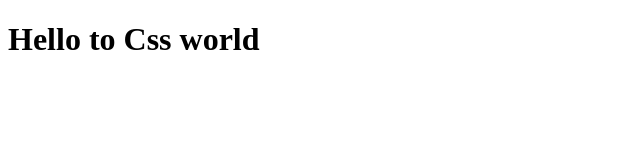
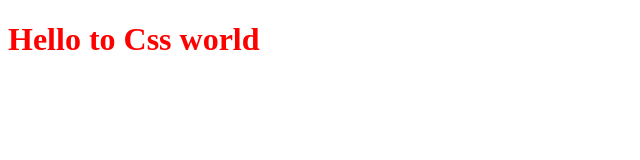
Before and after one commit to AakritiA04/Html-practice, a plain HTML site: page CSShtmlpractice/index.html in a window 1280 px wide. Shown: the whole page, without its empty margins (0-640 px from the left). Drawn offline with Linux system fonts and the light colour scheme.

Commit message:
second commit to css

```diff
--- a/CSShtmlpractice/index.html
+++ b/CSShtmlpractice/index.html
@@ -4,8 +4,16 @@
         <title>
             Css level 1
         </title>
+        <!-- head ke andra style tag ka use karenge -->
+        <style>
+            h1{
+                color:red;
+            }
+        </style>
     </head>
     <body>
-<h1>Hello to Css world</h1>
+        <!-- inline styling of text -->
+    <h1 style="color:red">Hello to Css world</h1>
+
     </body>
 </html>
```
